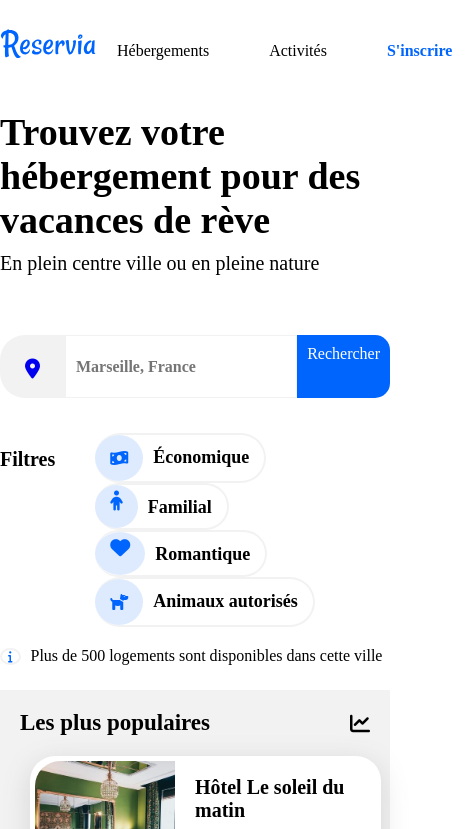
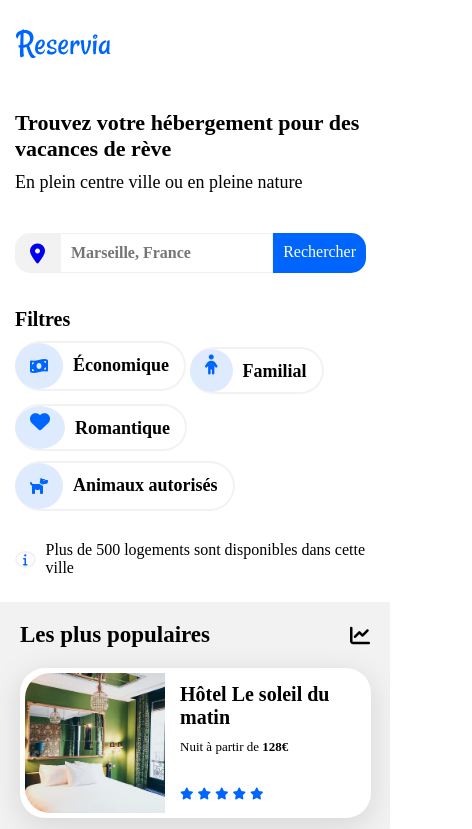
Before and after one commit to nartrix/DanieloDimitri_2_25032021, a plain HTML site: page index.html in a window 390 px wide. Shown: the top 829 px of the page, 472 px wide, since content can reach past the window. Drawn offline with Linux system fonts and the light colour scheme; a web font is replaced by a local one.

Commit message:
fix:style: debug responsive mobil

```diff
--- a/style.css
+++ b/style.css
@@ -517,12 +517,15 @@ footer {
 
     /* HEADER */
     .header-container {
-        padding: 0;
+        padding-left: 15px;
+    }
 
+    .menu {
+        display: none;
     }
-    .items-menu {
+    /* .items-menu {
         display: flex;
-    }
+    } */
 
     .main {
         padding: 0;
@@ -531,22 +534,24 @@ footer {
     /* SECTION LOCATION */
 
     .section-location h1 {
-        font-size: 38px;
+        font-size: 22px;
+        margin-left: 15px;
     }
 
     .section-location p {
-        font-size: 20px;
+        font-size: 18px;
+        margin-left: 15px;
     }
 
     .search-location {
-        margin-top: 40px;
-        width: 100%;
+        margin-top: 20px;
+        width: 90%;
+        margin-left: 15px;
     }
 
     .btn-location {
-        padding: 25px 25px 20px 25px;
-        border-top-left-radius: 25px;
-        border-bottom-left-radius: 25px;
+        border-top-left-radius: 15px;
+        border-bottom-left-radius: 15px;
        }
 
     .text-location {
@@ -558,6 +563,31 @@ footer {
     }
 
     /* FILTER */
+
+    .filter {
+        display: block;
+    }
+    .filter p {
+        margin-left: 15px;
+        margin-bottom: 10px;
+    }
+
+    .items-filter {
+        margin-left: 15px;
+    }
+
+    .item-filter {
+        margin: 0;
+        margin-bottom: 10px;
+    }
+
+    /* INFO */
+
+    .info i {
+        margin-left: 15px;
+    }
+
+
 
     /* SECTION CARDS */
 
@@ -574,22 +604,38 @@ footer {
         padding: 0;
         margin: 0;
         padding-bottom: 10px;
+        margin-bottom: 20px;
     }
 
     .popular-cards h1 {
-        padding-top: 20px;
-        padding-left: 20px;
+        margin-top: 20px;
+        margin-left: 20px;
+
     }
 
     .popular-cards a {
-        padding-top: 20px;
-        padding-left: 20px;
-        padding-right: 20px;
+        margin-top: 25px;
+        margin-right: 20px;
     }
 
     .popular-card {
         width: 90%;
-        margin-left: 30px;
+        height: 150px;
+        margin-left: 20px;
+    }
+
+    .popular-card h1 {
+        padding: 0;
+        margin-top: 15px;
+        margin-left: 15px;
+    }
+
+    .popular-card p {
+        padding-left: 15px;
+    }
+
+    .popular-stars {
+        padding-left: 15px;
     }
 
     /* SEARCH CARDS */
@@ -598,17 +644,44 @@ footer {
         width: 100%;
         border-radius: 0;
         background: transparent;
+        padding: 0;
     }
 
     .search-card {
         display: flex;
         flex-direction: column;
+        width: 100%;
+    }
+
+    .card {
         width: 90%;
+        margin: 0;
+        padding: 5px;
+        margin-left: 15px;
     }
 
     .card-img {
         width: 100%;
-        height: 200px;
+        height: 150px;
+        overflow: hidden;
+        padding: 0;
+    }
+
+    .card-content h1 {
+        margin-left: 10px;
+    }
+
+    .card-content p {
+        margin-left: 10px;
+    }
+
+    .card-stars {
+        margin-left: 10px;
+    }
+
+    .more-cards {
+        margin-top: 30px;
+        margin-left: 15px;
     }
 
     /* ACTIVITY */
@@ -618,13 +691,19 @@ footer {
         margin-top: 20px;
     }
 
+    .activity-cards h1 {
+        margin-left: 15px;
+    }
+
     .activity-container {
+        width: 100%;
         display: flex;
         flex-direction: column;
     }
 
     .activity-card {
         width: 90%;
+        margin-left: 15px;
     }
 
     .activity-card img {
@@ -647,6 +726,10 @@ footer {
         height: 200px;
     }
 
+    .activity-content h1 {
+        margin-left: 10px;
+    }
+
     /* FOOTER */
 
     .footer-content {
```
